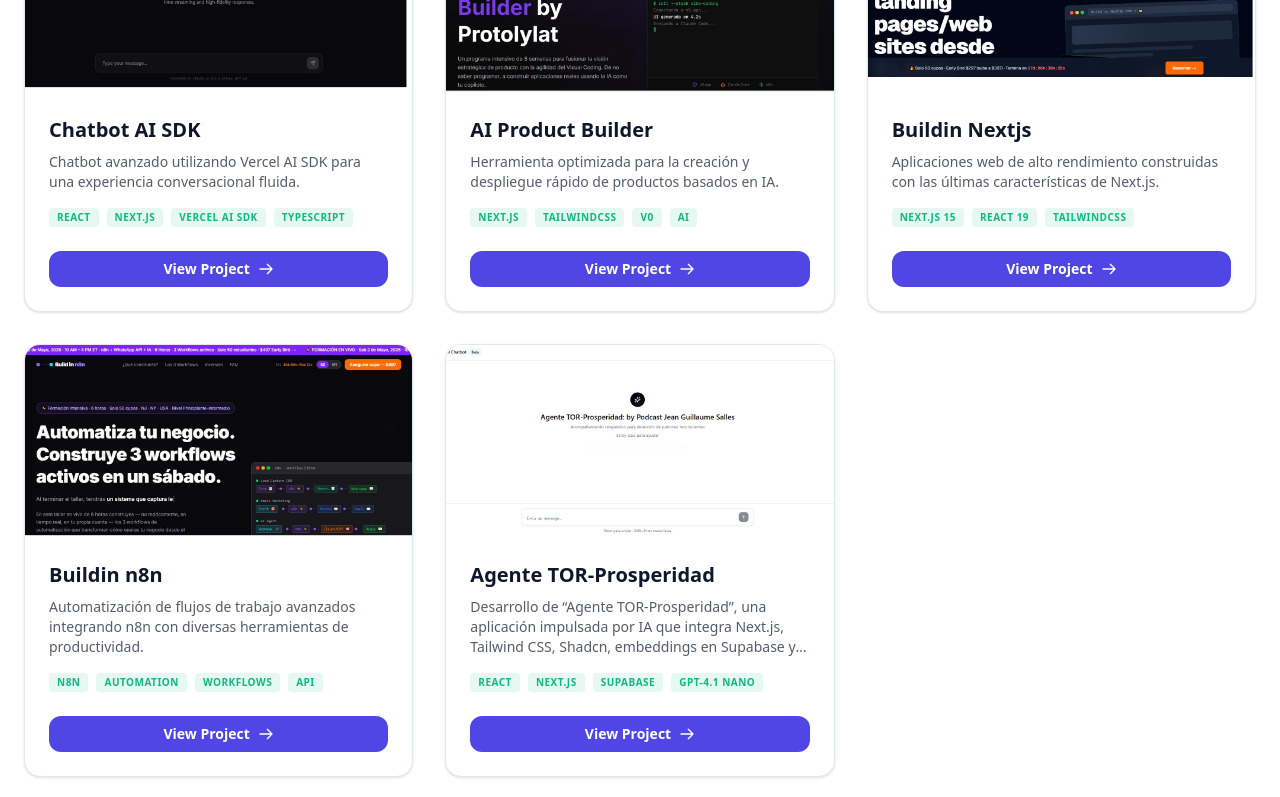
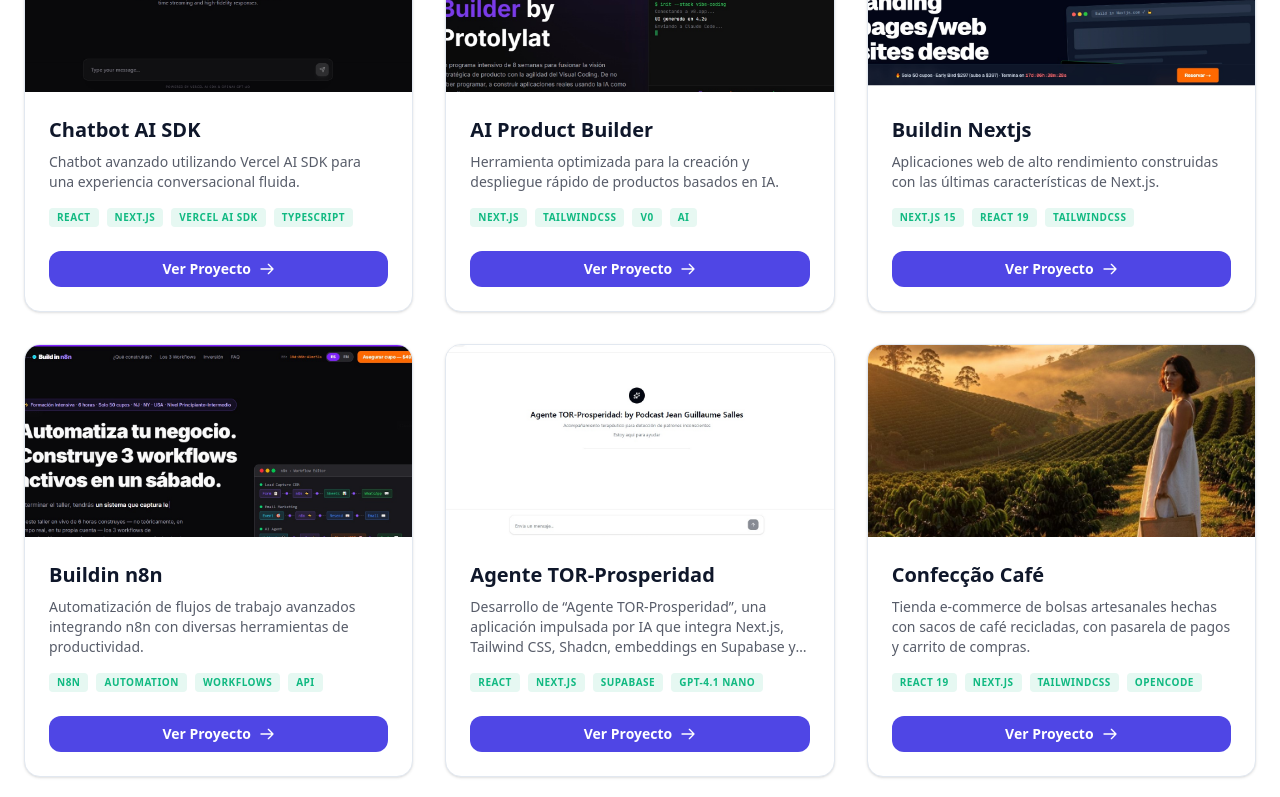
Before and after one commit to AdrianMEsp/webcv, a Next.js app: page / in a window 1280 px wide. Shown: the part 2000-2797 px from the top of the page. Built offline with nearby package versions, Linux system fonts and the light colour scheme.

Commit message:
proyectos añadidos

```diff
--- a/app/sections/Projects.tsx
+++ b/app/sections/Projects.tsx
@@ -11,6 +11,8 @@
 import aiproduct from "@/app/assets/aiproductt.jpg";
 import buildin from "@/app/assets/buildin.jpg";
 import next from "@/app/assets/next.jpg";
+import confeccaocafe from "@/app/assets/confeccaocafe.jpg";
+import ecommy from "@/app/assets/ecommy.jpg";
 
 const Projects: React.FC = () => {
   const t = useTranslation();
@@ -55,6 +57,22 @@
       link: "https://chatbotv2-eight.vercel.app/", // Keep original link from file
       stack: ["React", "Next.js", "Supabase", "GPT-4.1 Nano"],
       image: agentTor
+    },
+    {
+      id: "confeccaocafe",
+      name: t.proyectos.confeccaocafe.name,
+      desc: t.proyectos.confeccaocafe.desc,
+      link: "https://confeccaocafedobrasil.protolylat.com/",
+      stack: ["React 19", "Next.js", "TailwindCSS", "OpenCode"],
+      image: confeccaocafe
+    },
+    {
+      id: "ecommy",
+      name: t.proyectos.ecommy.name,
+      desc: t.proyectos.ecommy.desc,
+      link: "https://ecommy.protolylat.com/",
+      stack: ["React 19", "Next.js", "TailwindCSS", "OpenCode"],
+      image: ecommy
     },
     /* {
       id: "huellitas",
@@ -101,7 +119,7 @@
                   src={project.image}
                   alt={project.name}
                   fill
-                  className="object-cover group-hover:scale-105 transition-transform duration-500"
+                  className="object-cover scale-110 group-hover:scale-125 transition-transform duration-500"
                 />
               </div>
             )}
@@ -129,7 +147,7 @@
                   rel="noopener noreferrer"
                   className="inline-flex items-center justify-center w-full px-4 py-2 text-sm font-semibold text-white bg-primary rounded-xl hover:bg-primary/90 transition-colors gap-2"
                 >
-                  View Project
+                  {t.proyectos.viewProject}
                   <svg className="w-4 h-4" fill="none" stroke="currentColor" viewBox="0 0 24 24">
                     <path strokeLinecap="round" strokeLinejoin="round" strokeWidth="2" d="M14 5l7 7m0 0l-7 7m7-7H3" />
                   </svg>
--- a/app/translations/translations.tsx
+++ b/app/translations/translations.tsx
@@ -21,6 +21,7 @@
     },
     proyectos: {
       title: "Proyectos",
+      viewProject: "Ver Proyecto",
       huellitas: {
         name: "Huellitas",
         desc: "Plataforma de comercio electrónico para servicios veterinarios con pasarela de pagos y gestión de roles.",
@@ -48,6 +49,14 @@
       productbuilder: {
         name: "AI Product Builder",
         desc: "Herramienta optimizada para la creación y despliegue rápido de productos basados en IA.",
+      },
+      confeccaocafe: {
+        name: "Confecção Café",
+        desc: "Tienda e-commerce de bolsas artesanales hechas con sacos de café recicladas, con pasarela de pagos y carrito de compras.",
+      },
+      ecommy: {
+        name: "Ecommy",
+        desc: "Plataforma e-commerce para entrega de comida y productos de mercado, con carrito de compras y sistema de pedidos.",
       }
     },
     experiencia: {
@@ -103,6 +112,7 @@
     },
     proyectos: {
       title: "Projects",
+      viewProject: "View Project",
       huellitas: {
         name: "Huellitas",
         desc: "E-commerce platform for veterinary services with payment gateway and role management.",
@@ -130,6 +140,14 @@
       productbuilder: {
         name: "AI Product Builder",
         desc: "Optimized tool for rapid creation and deployment of AI-based products.",
+      },
+      confeccaocafe: {
+        name: "Confecção Café",
+        desc: "E-commerce store for handmade bags made from recycled coffee sacks, with payment gateway and shopping cart.",
+      },
+      ecommy: {
+        name: "Ecommy",
+        desc: "E-commerce platform for food and market product delivery, with shopping cart and order system.",
       }
     },
     experiencia: {
```
Also changed, not shown: app/assets/confeccaocafe.jpg (added), app/assets/ecommy.jpg (added).
